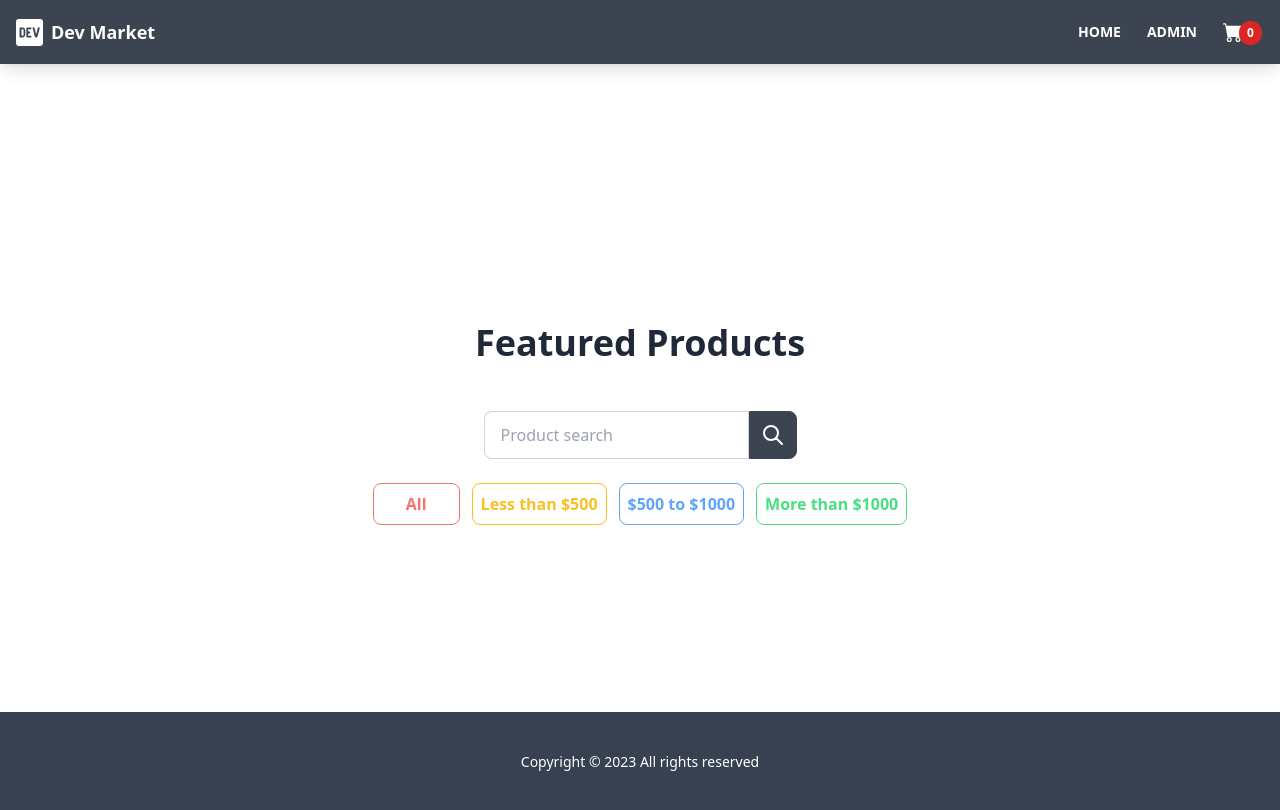
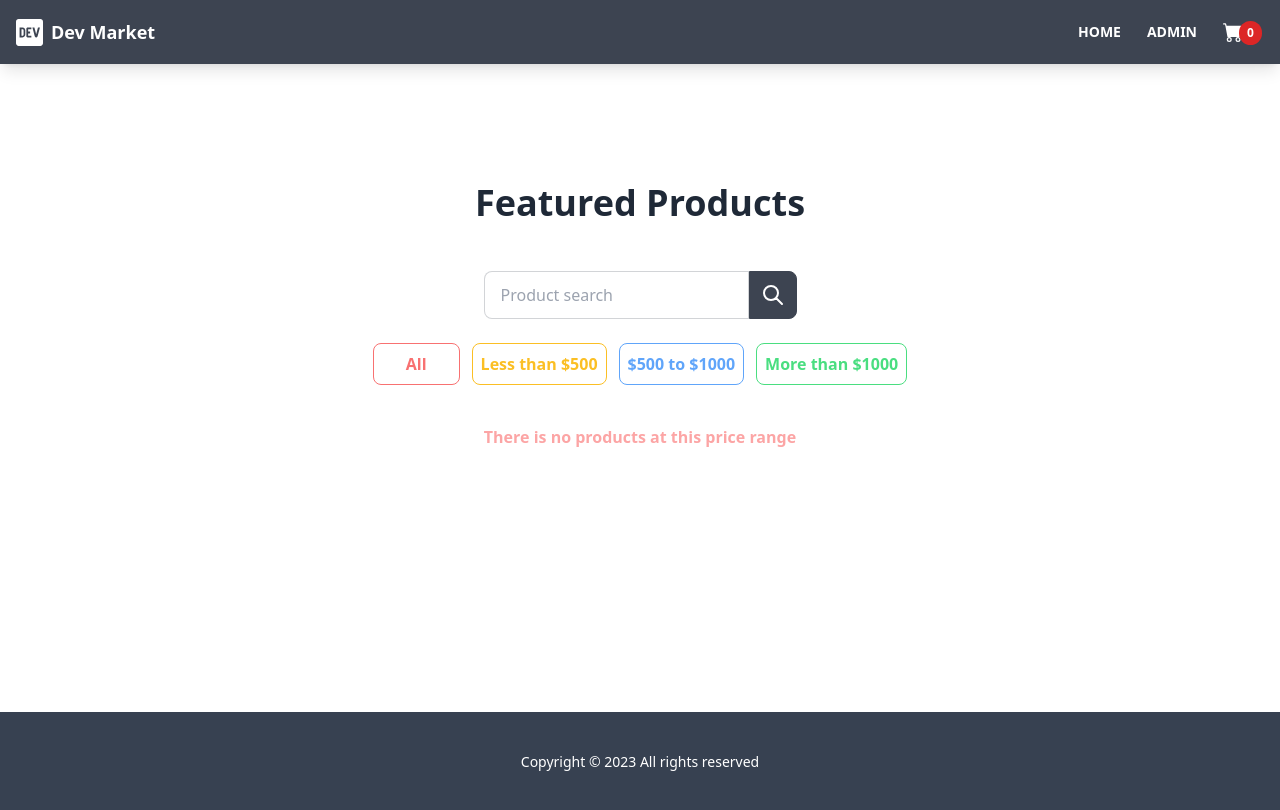
Before and after one commit to goodwill80/shopping_cart_deployment, a React (Create React App) app: page / in a window 1280 px wide. Both pictures are taken after a click on the button "More than $1000". Built offline with nearby package versions, Linux system fonts and the light colour scheme.

Commit message:
corrected another bug

```diff
--- a/src/Pages/HomePage.jsx
+++ b/src/Pages/HomePage.jsx
@@ -85,7 +85,15 @@ function HomePage({ products }) {
             search={search}
           />
           <ProductFilter filterByPrice={filterByPrice.bind(null, products)} />
-          <ProductList products={filteredProds} />
+          {filteredProds.length <= 0 ? (
+            <div className="min-h-[35vh] h-auto">
+              <p className="font-bold pt-4 text-red-300">
+                There is no products at this price range
+              </p>
+            </div>
+          ) : (
+            <ProductList products={filteredProds} />
+          )}
         </>
       ) : (
         <>
```
